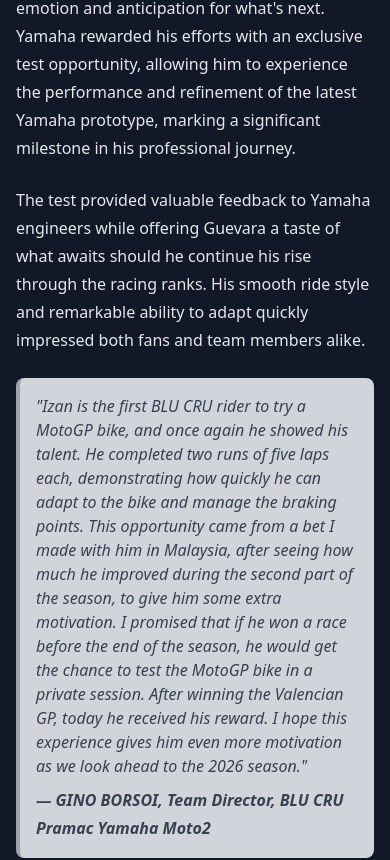
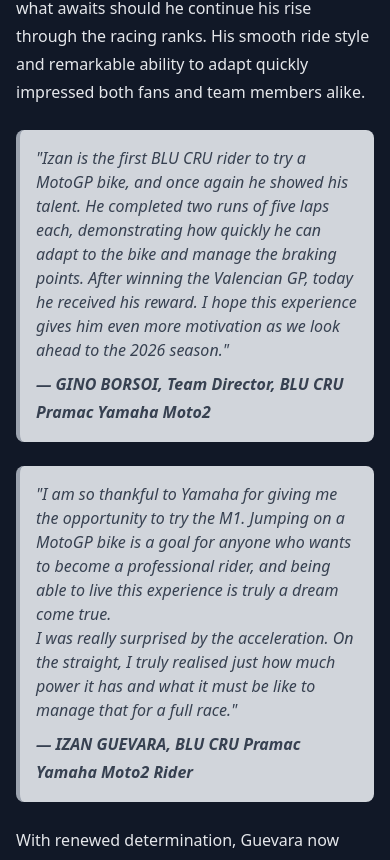
Before and after one commit to biyasshresth/my-bike-app, a React (Vite) app: page /article-page in a window 390 px wide. Shown: the part 1633-2493 px from the top of the page. Built offline with nearby package versions, Linux system fonts and the light colour scheme.

Commit message:
Yamaha bg picture addded  Paragraph decreased

```diff
--- a/src/Pages/ArticlePage.tsx
+++ b/src/Pages/ArticlePage.tsx
@@ -63,14 +63,7 @@
             defining moment for the rider and highlighted his commitment, speed,
             and racing intelligence.
           </p>
-          <p>
-            As Guevara crossed the finish line in Valencia, the paddock
-            witnessed a celebration filled with emotion and anticipation for
-            what's next. Yamaha rewarded his efforts with an exclusive test
-            opportunity, allowing him to experience the performance and
-            refinement of the latest Yamaha prototype, marking a significant
-            milestone in his professional journey.
-          </p>
+
           <p>
             The test provided valuable feedback to Yamaha engineers while
             offering Guevara a taste of what awaits should he continue his rise
@@ -84,14 +77,9 @@
               "Izan is the first BLU CRU rider to try a MotoGP bike, and once
               again he showed his talent. He completed two runs of five laps
               each, demonstrating how quickly he can adapt to the bike and
-              manage the braking points. This opportunity came from a bet I made
-              with him in Malaysia, after seeing how much he improved during the
-              second part of the season, to give him some extra motivation. I
-              promised that if he won a race before the end of the season, he
-              would get the chance to test the MotoGP bike in a private session.
-              After winning the Valencian GP, today he received his reward. I
-              hope this experience gives him even more motivation as we look
-              ahead to the 2026 season."
+              manage the braking points. After winning the Valencian GP, today
+              he received his reward. I hope this experience gives him even more
+              motivation as we look ahead to the 2026 season."
             </p>
             <p className="font-semibold mt-2 sm:mt-3">
               — GINO BORSOI, Team Director, BLU CRU Pramac Yamaha Moto2
@@ -104,16 +92,10 @@
               "I am so thankful to Yamaha for giving me the opportunity to try
               the M1. Jumping on a MotoGP bike is a goal for anyone who wants to
               become a professional rider, and being able to live this
-              experience is truly a dream come true. In the morning, I had a
-              briefing with Jack Miller's technical team, who explained how the
-              bike works and how to manage the braking and acceleration. The
-              power of this bike is incredible. <br />
-              I was really surprised by the acceleration. Even before changing
-              gears, I could feel there was still more power to come, which is
-              impressive. The feeling in the corners was fantastic; the bike is
-              smooth and easy to handle. On the straight, I truly realised just
-              how much power it has and what it must be like to manage that for
-              a full race."
+              experience is truly a dream come true. <br />I was really
+              surprised by the acceleration. On the straight, I truly realised
+              just how much power it has and what it must be like to manage that
+              for a full race."
             </p>
             <p className="font-semibold mt-2 sm:mt-3">
               — IZAN GUEVARA, BLU CRU Pramac Yamaha Moto2 Rider
--- a/src/Pages/PowerWear.tsx
+++ b/src/Pages/PowerWear.tsx
@@ -2,90 +2,56 @@
 
 export default function PowerWear() {
   return (
-    <>
-      <div className="w-full min-h-screen bg-gray-900 text-white flex justify-center  py-1 px-4">
+    <div className="w-full min-h-screen bg-gray-900 text-white flex justify-center py-4 px-4">
       <div className="max-w-4xl w-full">
+
         {/* IMAGE SECTION */}
-          <div className="w-[1100px] flex justify-center ml-12 mb-8">
+        <div className="w-full flex justify-center mb-8">
           <img
             src={YamahaStyle}
             alt="Yamaha MT-15 Riding Jacket Offer"
-              className="w-[1280px] rounded-lg shadow-lg mr-64"
+            className="w-full max-w-4xl rounded-lg shadow-lg"
           />
         </div>
-          <div className=" flex justify-start ">
+
+        {/* BUTTON */}
+        <div className="flex justify-start mb-6">
           <a
             href="https://yamaha-motor.com/shop/gear?srsltid=AfmBOopbBNmrK32gtbhqbq-TXDxkZtZfLwRSfWHypZhRoqsdyEPr8ag2"
-              className="bg-blue-600 hover:bg-blue-700 text-white font-semibold py-4 px-6 rounded-lg transition inline-block"
+            className="bg-blue-600 hover:bg-blue-700 text-white font-semibold py-3 px-5 rounded-lg transition"
           >
             Buy Now
           </a>
         </div>
+
         {/* HEADING 1 */}
-          <div className="lg:gap-10 mt-8">
-            <h2 className="text-2xl font-bold mb-4">
-              Yamaha Nepal Launches Exclusive Riding Jacket Offer for MT-15
-              Version 2 Buyers Nationwide
+        <h2 className="text-xl sm:text-2xl font-bold mb-4">
+          Yamaha Nepal Launches Exclusive Riding Jacket Offer for MT-15 Version 2 Buyers Nationwide
         </h2>
 
-            {/* BULLETS FOR FEATURES */}
+        {/* FEATURES LIST */}
         <ul className="list-disc list-inside text-gray-300 mb-6 leading-7">
-              <li>
-                High-quality Premium Riding Jacket developed in collaboration
-                with Kivor.
-              </li>
-              <li>
-                Available for all MT-15 V2 buyers, whether via full-cash payment
-                or flexible financing.
-              </li>
-              <li>
-                Jacket offers premium finishing, durability, and safety for
-                riders.
-              </li>
-              <li>Exclusive campaign for Grey and Blue color variants only.</li>
-              <li>
-                Reflects Yamaha Nepal’s commitment to enhancing the rider
-                experience on and off the road.
-              </li>
-              <li>
-                Added value for loyal customers, as highlighted by Mr. Deepak
-                Karnajit, Executive Director & CEO of MAW Rides.
-              </li>
+          <li>High-quality Premium Riding Jacket developed in collaboration with Kivor.</li>
+          <li>Available for MT-15 V2 buyers via cash or financing.</li>
+          <li>Premium finishing, durability, and safety.</li>
+          <li>Exclusive for Grey and Blue variants.</li>
+          <li>Enhances the rider experience on and off the road.</li>
+          <li>Value-added benefit emphasized by the CEO of MAW Rides.</li>
         </ul>
 
         {/* HEADING 2 */}
-            <h2 className="text-2xl font-bold mb-4">
-              Gear Up in Style: Exclusive Premium Riding Jacket Offer for MT-15
-              Version 2 Buyers
+        <h2 className="text-xl sm:text-2xl font-bold mb-4">
+          Gear Up in Style: Exclusive Premium Riding Jacket Offer for MT-15 Version 2 Buyers
         </h2>
+
         <ul className="list-disc list-inside text-gray-300 mb-6 leading-7">
-              <li>
-                <strong> Eligibility:</strong> Only MT-15 V2 buyers of Grey and
-                Blue variants can avail of this jacket offer.
-              </li>
-              <li>
-                This restriction is likely to focus the campaign on popular
-                models/colors and manage inventory efficiently.
-              </li>
-              <li>
-                Yamaha Nepal emphasizes its commitment to customer satisfaction,
-                not just by selling bikes but also by enhancing the overall
-                ownership and riding experience.
-              </li>
-              <li>Exclusive campaign for Grey and Blue color variants only.</li>
-              <li>
-                Reflects Yamaha Nepal’s commitment to enhancing the rider
-                experience on and off the road.
-              </li>
-              <li>
-                The quote from the CEO highlights that this is a value-added
-                initiative, reinforcing that Yamaha cares about loyal customers
-                and wants to reward them with a practical, high-quality gift.
-              </li>
+          <li><strong>Eligibility:</strong> Only for MT-15 V2 Grey & Blue buyers.</li>
+          <li>Helps manage inventory and highlight popular colors.</li>
+          <li>Supports Yamaha Nepal’s focus on customer satisfaction.</li>
+          <li>Reinforces Yamaha’s commitment to value-added ownership.</li>
         </ul>
+
       </div>
     </div>
-      </div>
-    </>
   );
 }
--- a/src/Pages/YamahaAdvanture.tsx
+++ b/src/Pages/YamahaAdvanture.tsx
@@ -73,14 +73,6 @@
             and racing intelligence.
           </p>
           <p>
-            As Guevara crossed the finish line in Valencia, the paddock
-            witnessed a celebration filled with emotion and anticipation for
-            what's next. Yamaha rewarded his efforts with an exclusive test
-            opportunity, allowing him to experience the performance and
-            refinement of the latest Yamaha prototype, marking a significant
-            milestone in his professional journey.
-          </p>
-          <p>
             The test provided valuable feedback to Yamaha engineers while
             offering Guevara a taste of what awaits should he continue his rise
             through the racing ranks. His smooth ride style and remarkable
@@ -93,14 +85,11 @@
               "Izan is the first BLU CRU rider to try a MotoGP bike, and once
               again he showed his talent. He completed two runs of five laps
               each, demonstrating how quickly he can adapt to the bike and
-              manage the braking points. This opportunity came from a bet I made
-              with him in Malaysia, after seeing how much he improved during the
-              second part of the season, to give him some extra motivation. I
-              promised that if he won a race before the end of the season, he
-              would get the chance to test the MotoGP bike in a private session.
-              After winning the Valencian GP, today he received his reward. I
-              hope this experience gives him even more motivation as we look
-              ahead to the 2026 season."
+              manage the braking points. I promised that if he won a race before
+              the end of the season, he would get the chance to test the MotoGP
+              bike in a private session. After winning the Valencian GP, today
+              he received his reward. I hope this experience gives him even more
+              motivation as we look ahead to the 2026 season."
             </p>
             <p className="font-semibold mt-2 sm:mt-3">
               — GINO BORSOI, Team Director, BLU CRU Pramac Yamaha Moto2
@@ -116,13 +105,11 @@
               experience is truly a dream come true. In the morning, I had a
               briefing with Jack Miller's technical team, who explained how the
               bike works and how to manage the braking and acceleration. The
-              power of this bike is incredible. <br />
-              I was really surprised by the acceleration. Even before changing
-              gears, I could feel there was still more power to come, which is
-              impressive. The feeling in the corners was fantastic; the bike is
-              smooth and easy to handle. On the straight, I truly realised just
-              how much power it has and what it must be like to manage that for
-              a full race."
+              power of this bike is incredible. <br />I was really surprised by
+              the acceleration. Even before changing gears, I could feel there
+              was still more power to come, which is impressive.
+              On the straight, I truly realised just how much power it has and
+              what it must be like to manage that for a full race."
             </p>
             <p className="font-semibold mt-2 sm:mt-3">
               — IZAN GUEVARA, BLU CRU Pramac Yamaha Moto2 Rider
```
Also changed, not shown: src/assets/YamahaBg.png (added). Lines whose indentation alone changed are shown as unchanged.
